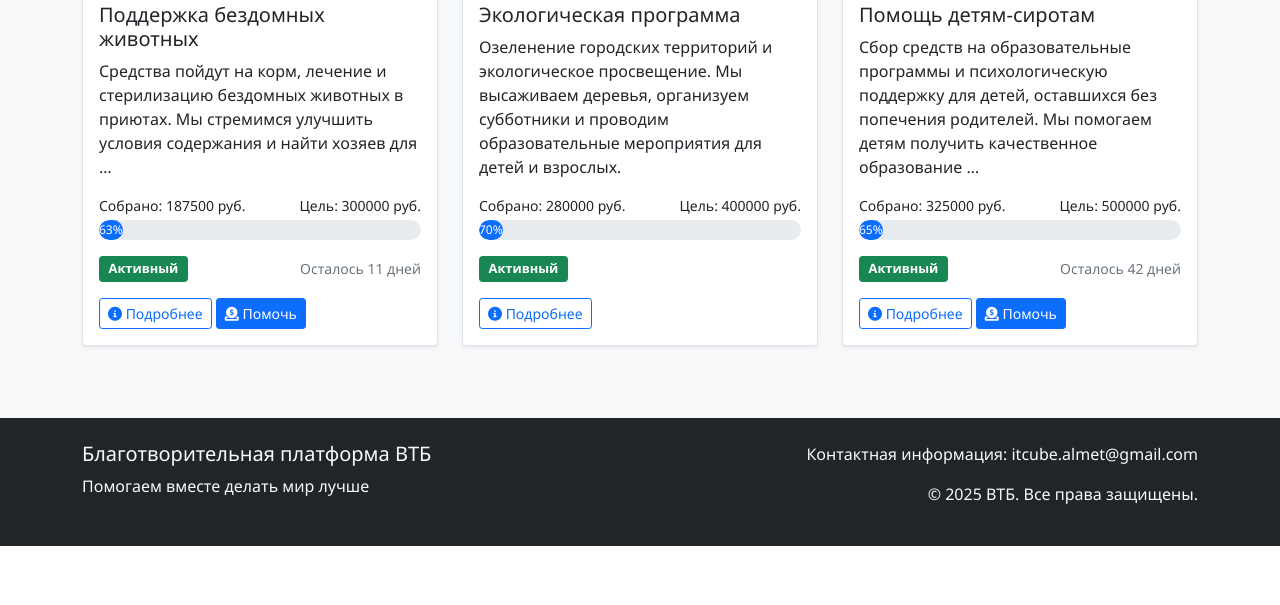
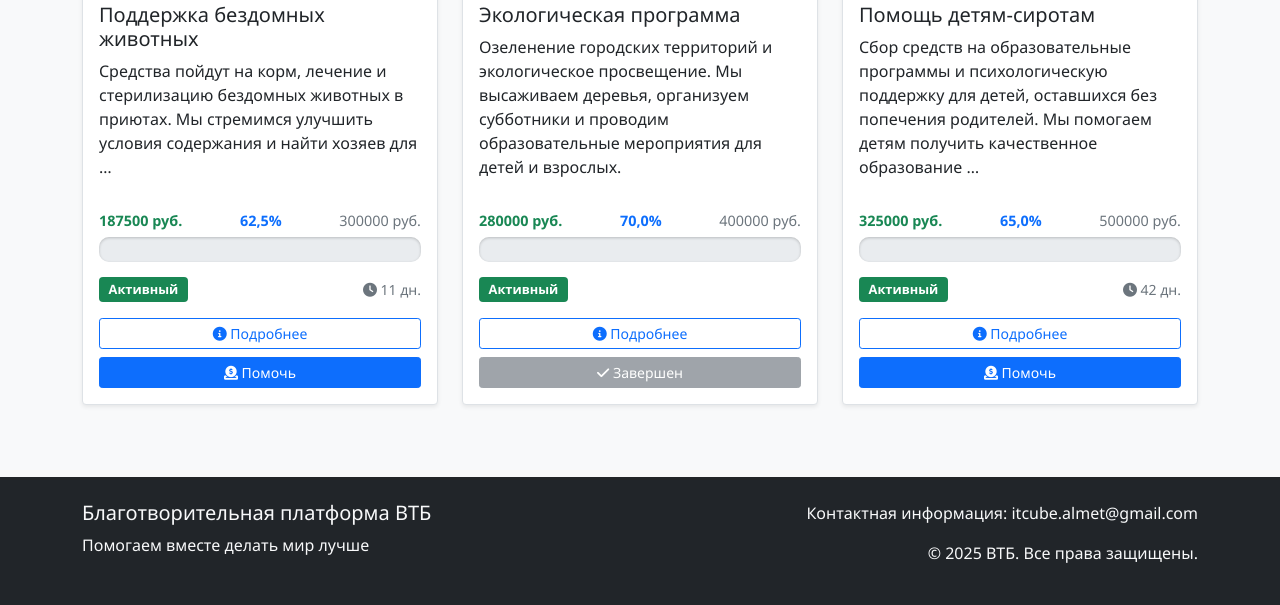
Before and after one commit to Dina230/5var_Sadrieva, a Django app: page /projects/ in a window 1280 px wide. Shown: the part 372-977 px from the top of the page. Before the commit the page ends 918 px from the top, so only its background shows below. Run offline with Django 4.2, Linux system fonts and the light colour scheme; data comes from the database, SQL or seed files in the repository.

Commit message:
докер

```diff
--- a/charity_platform/donations/static/donations/css/style.css
+++ b/charity_platform/donations/static/donations/css/style.css
@@ -173,3 +173,107 @@
 .list-group-item:hover {
     background-color: #f8f9fa;
 }
+
+/* Стили для прогресс-бара */
+.progress {
+    border-radius: 10px;
+    height: 25px;
+    background-color: #e9ecef;
+    overflow: hidden;
+    box-shadow: inset 0 1px 3px rgba(0,0,0,0.2);
+}
+
+.progress-bar {
+    border-radius: 10px;
+    transition: width 0.6s ease;
+    background: linear-gradient(45deg, #0d6efd, #0a58ca);
+    box-shadow: 0 2px 4px rgba(0,0,0,0.2);
+    position: relative;
+    overflow: hidden;
+}
+
+.progress-bar::after {
+    content: '';
+    position: absolute;
+    top: 0;
+    left: 0;
+    right: 0;
+    bottom: 0;
+    background: linear-gradient(90deg,
+        transparent 0%,
+        rgba(255,255,255,0.3) 50%,
+        transparent 100%);
+    animation: shimmer 2s infinite;
+}
+
+@keyframes shimmer {
+    0% { transform: translateX(-100%); }
+    100% { transform: translateX(100%); }
+}
+
+.progress-bar.bg-success {
+    background: linear-gradient(45deg, #198754, #146c43);
+}
+
+.progress-bar-animated {
+    animation: progress-bar-stripes 1s linear infinite;
+}
+
+@keyframes progress-bar-stripes {
+    0% { background-position: 1rem 0; }
+    100% { background-position: 0 0; }
+}
+
+/* Специфичные стили для карточек проектов */
+.project-progress {
+    margin: 15px 0;
+}
+
+.progress-info {
+    display: flex;
+    justify-content: space-between;
+    margin-bottom: 5px;
+    font-size: 0.9rem;
+}
+
+.progress-info .collected {
+    color: #198754;
+    font-weight: bold;
+}
+
+.progress-info .target {
+    color: #6c757d;
+}
+
+.progress-info .percentage {
+    color: #0d6efd;
+    font-weight: bold;
+}
+
+/* Стили для детальной страницы проекта */
+.progress-text {
+    position: absolute;
+    left: 50%;
+    top: 50%;
+    transform: translate(-50%, -50%);
+    color: white;
+    font-weight: bold;
+    text-shadow: 1px 1px 2px rgba(0,0,0,0.5);
+}
+
+/* Убедимся, что прогресс-бар отображает правильную ширину */
+.progress-bar {
+    min-width: 0% !important;
+    max-width: 100% !important;
+}
+
+/* Анимация для завершенных проектов */
+@keyframes pulse {
+    0% { opacity: 1; }
+    50% { opacity: 0.7; }
+    100% { opacity: 1; }
+}
+
+.progress-bar.bg-success {
+    animation: pulse 2s infinite;
+}
--- a/charity_platform/donations/templates/donations/includes/project_card.html
+++ b/charity_platform/donations/templates/donations/includes/project_card.html
@@ -12,10 +12,11 @@
         <p class="card-text flex-grow-1">{{ project.description|truncatewords:20 }}</p>
 
         <!-- Прогресс сбора -->
-        <div class="mb-3">
-            <div class="d-flex justify-content-between mb-1">
-                <small>Собрано: {{ project.current_amount|floatformat:0 }} руб.</small>
-                <small>Цель: {{ project.target_amount|floatformat:0 }} руб.</small>
+        <div class="project-progress">
+            <div class="progress-info">
+                <span class="collected">{{ project.current_amount|floatformat:0 }} руб.</span>
+                <span class="percentage">{{ project.progress_percentage|floatformat:1 }}%</span>
+                <span class="target">{{ project.target_amount|floatformat:0 }} руб.</span>
             </div>
             <div class="progress">
                 <div class="progress-bar {% if project.progress_percentage == 100 %}bg-success{% endif %}"
@@ -24,23 +25,25 @@
                      aria-valuenow="{{ project.progress_percentage }}"
                      aria-valuemin="0"
                      aria-valuemax="100">
-                    {{ project.progress_percentage|floatformat:0 }}%
                 </div>
             </div>
         </div>
 
         <!-- Статус и время -->
         <div class="d-flex justify-content-between align-items-center mb-3">
-            <span class="badge {% if project.status == 'active' %}bg-success{% else %}bg-secondary{% endif %}">
+            <span class="badge {% if project.status == 'active' %}bg-success{% elif project.status == 'completed' %}bg-secondary{% else %}bg-warning{% endif %}">
                 {{ project.get_status_display }}
             </span>
             {% if project.days_remaining > 0 %}
-            <small class="text-muted">Осталось {{ project.days_remaining }} дней</small>
+            <small class="text-muted">
+                <i class="fas fa-clock"></i> {{ project.days_remaining }} дн.
+            </small>
             {% endif %}
         </div>
 
         <!-- Кнопки действий -->
         <div class="mt-auto">
+            <div class="d-grid gap-2">
                 <a href="{% url 'project_detail' project.id %}" class="btn btn-outline-primary btn-sm">
                     <i class="fas fa-info-circle"></i> Подробнее
                 </a>
@@ -48,7 +51,12 @@
                 <a href="{% url 'donation_form' project.id %}" class="btn btn-primary btn-sm">
                     <i class="fas fa-donate"></i> Помочь
                 </a>
+                {% else %}
+                <button class="btn btn-secondary btn-sm" disabled>
+                    <i class="fas fa-check"></i> Завершен
+                </button>
                 {% endif %}
             </div>
         </div>
     </div>
+</div>
```
Also changed, not shown: charity_platform/docker-compose.yml (added, +12 -0 lines), charity_platform/donations/templates/donations/project_detail.html (+21 -6 lines), charity_platform/requirements.txt (renamed from requirements.txt), 1 other file. Lines whose indentation alone changed are shown as unchanged.
